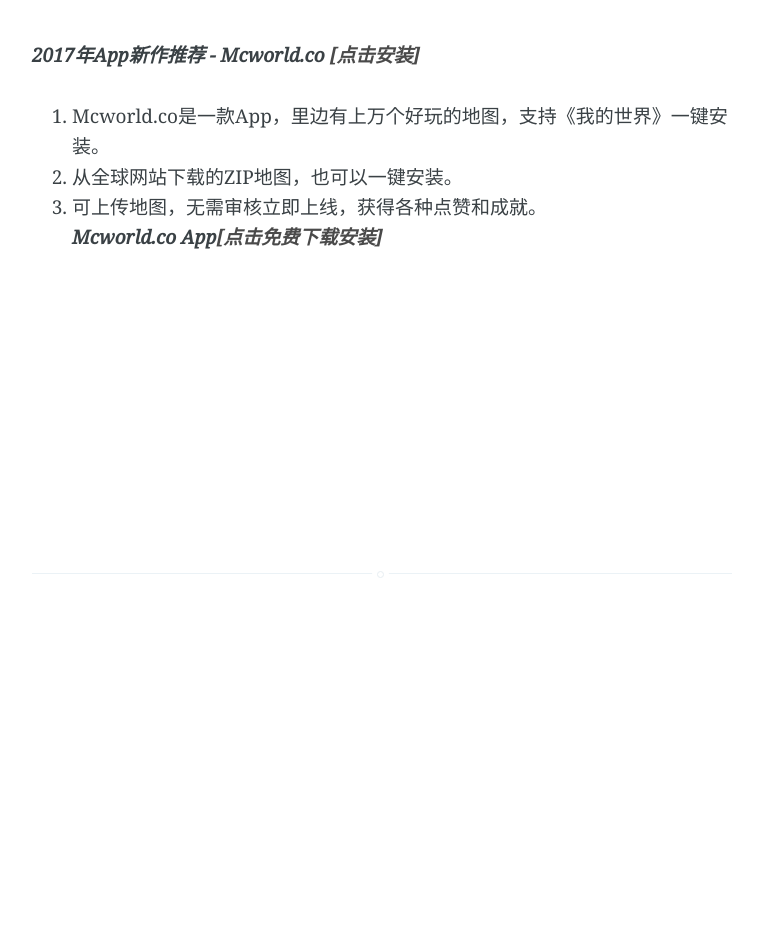
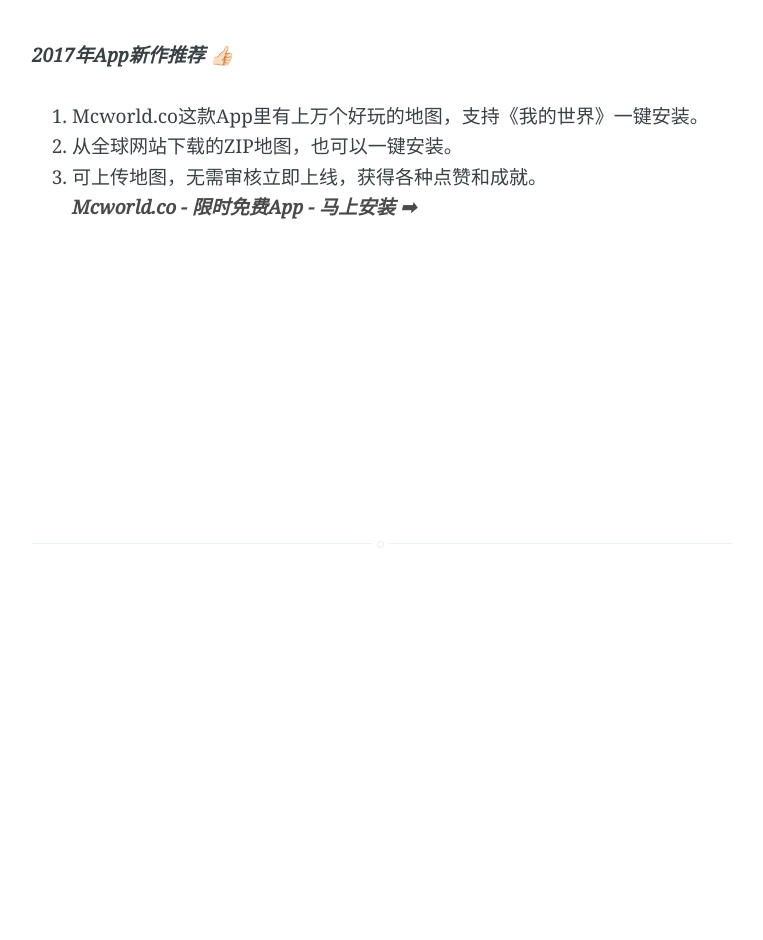
Before and after one commit to Minecraft-PE-Servers/Minecraft-PE-Servers.github.io, a Jekyll site: the page built from _posts/2016-06-10-mineserver-feedback.md, in a window 1280 px wide. Shown: the whole page, without its empty margins (258-1021 px from the left). Built offline with Jekyll 4.4.1, drawn with Linux system fonts in a browser that asks for light colours.

Commit message:
提交发布

```diff
--- a/_posts/2016-06-10-mineserver-feedback.md
+++ b/_posts/2016-06-10-mineserver-feedback.md
@@ -6,8 +6,8 @@ categories: iniciante
 feedback: true
 question: false
 ---
-***2017年App新作推荐 - Mcworld.co [[点击安装]](http://mcworld.co)***
-1. Mcworld.co是一款App，里边有上万个好玩的地图，支持《我的世界》一键安装。
+***2017年App新作推荐 👍🏻***
+1. Mcworld.co这款App里有上万个好玩的地图，支持《我的世界》一键安装。
 2. 从全球网站下载的ZIP地图，也可以一键安装。
 3. 可上传地图，无需审核立即上线，获得各种点赞和成就。
-***Mcworld.co App[[点击免费下载安装]](http://mcworld.co)***
+***[Mcworld.co - 限时免费App - 马上安装 ➡︎](http://mcworld.co)***
```
